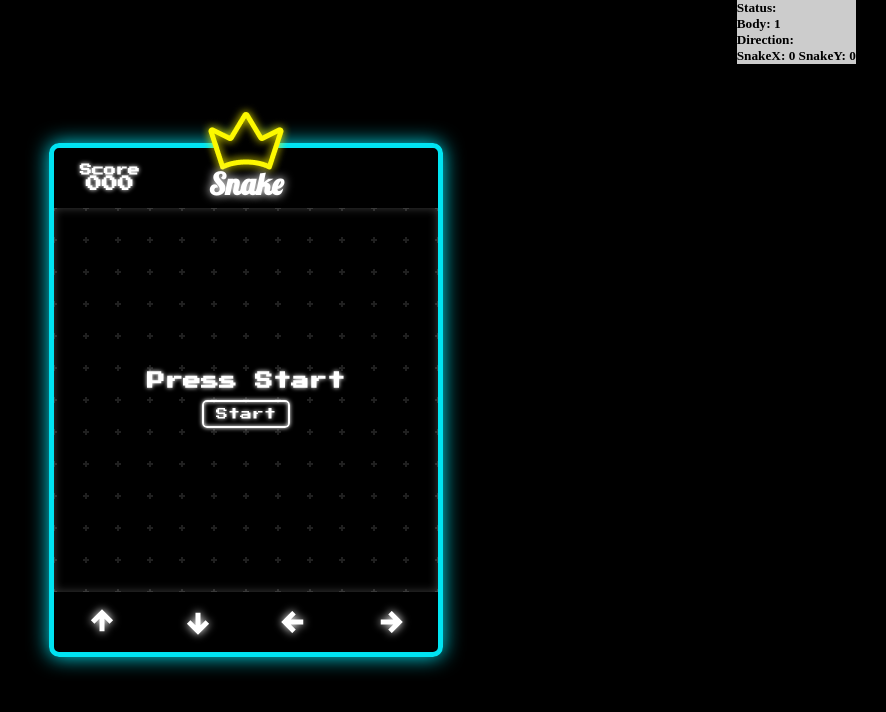
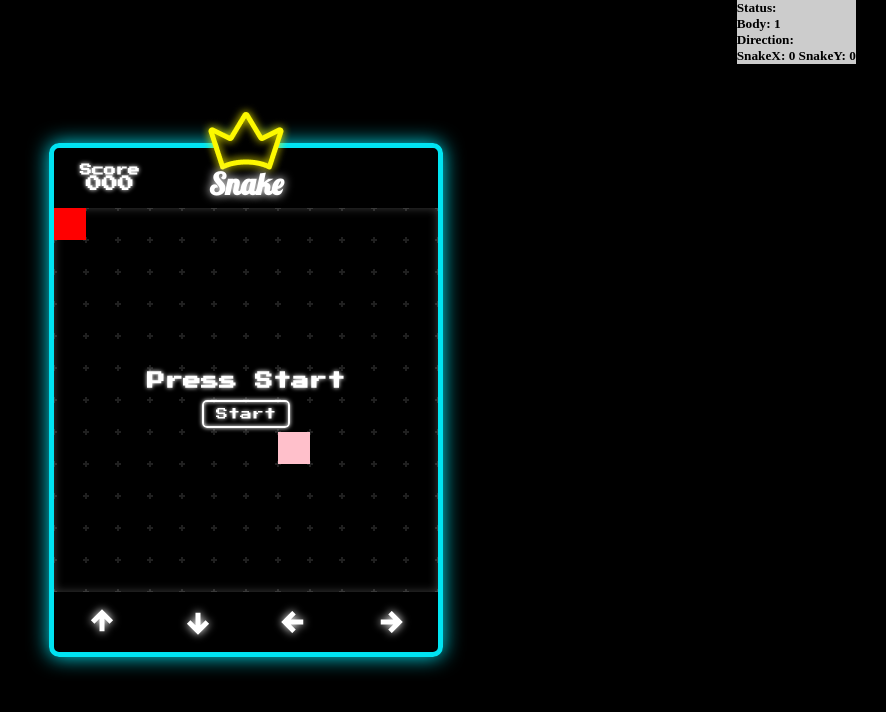
Before and after one commit to JosePhee03/SnakeGame, a React (Vite) app: page / in a window 1280 px wide. Shown: the top 712 px of the page, without its empty margins (394-1280 px from the left). Built offline with nearby package versions, Linux system fonts and the light colour scheme.

Commit message:
✅ Add canvas html to CanvasSnake

```diff
--- a/src/components/CanvasSnake.tsx
+++ b/src/components/CanvasSnake.tsx
@@ -1,9 +1,8 @@
-import { Canvas, SnakeHead } from '../styles/styles'
-import { useContext, useEffect, useMemo } from 'react'
+import { useContext, useEffect, useRef } from 'react'
 import SnakeContext, { SnakeContextType } from '../context/SnakeContext'
 import moveSnake from './moveSnake'
 import useAddBody from '../hooks/useAddBody'
-import { FoodType, KeyTypes } from '../types/types'
+import { KeyTypes } from '../types/types'
 import styled from 'styled-components'
 
 function CanvasSnake (): JSX.Element {
@@ -11,6 +10,7 @@ function CanvasSnake (): JSX.Element {
   const { body, status, direction } = Snake
   const { snakeX, snakeY } = body[0]
   const { food, GenerateNewFood } = useAddBody()
+  const canvasRef = useRef<HTMLCanvasElement>(null)
 
   let moveInterval: NodeJS.Timer
   useEffect(() => {
@@ -31,34 +31,32 @@ function CanvasSnake (): JSX.Element {
     return () => clearInterval(moveInterval)
   }, [body])
 
-  const memoFood = useMemo(() => <Food foodX={food.foodX} foodY={food.foodY} />, [food])
+  useEffect(() => {
+    const canvas = canvasRef.current as HTMLCanvasElement
+    const context = canvas.getContext('2d') as CanvasRenderingContext2D
+
+    const drawSquare = (x: number, y: number, color: string): void => {
+      context.fillStyle = color
+      context.fillRect(x, y, 32, 32)
+    }
+
+    drawSquare(food.foodX, food.foodY, 'pink')
+    body.map(({ snakeX, snakeY }) => drawSquare(snakeX, snakeY, 'red'))
+    console.log('canvas')
+
+    return () => context.clearRect(0, 0, 384, 384)
+  }, [body])
 
   return (
     <>
-      <Canvas>
-        {status === 'START' &&
-          <>
-            {memoFood}
-            {body.map((coord, index) => (
-              <SnakeHead
-                key={index}
-                snakeX={coord.snakeX}
-                snakeY={coord.snakeY}
-              />))}
-          </>}
-      </Canvas>
+      <Canvas ref={canvasRef} width={384} height={384} />
     </>
   )
 }
 
 export default CanvasSnake
 
-const Food = styled.div<FoodType>`
-  width: ${32}px;
-  height: ${32}px;
-  position: absolute;
-  top: ${props => props.foodY}px;
-  left: ${props => props.foodX}px;
-  background: yellow;
-  filter: drop-shadow(0 0 4px yellow);
+export const Canvas = styled.canvas`
+  background-image: url(/pattern.svg);
+  box-shadow: inset 0 0 10px #ffffff40;
 `
```
